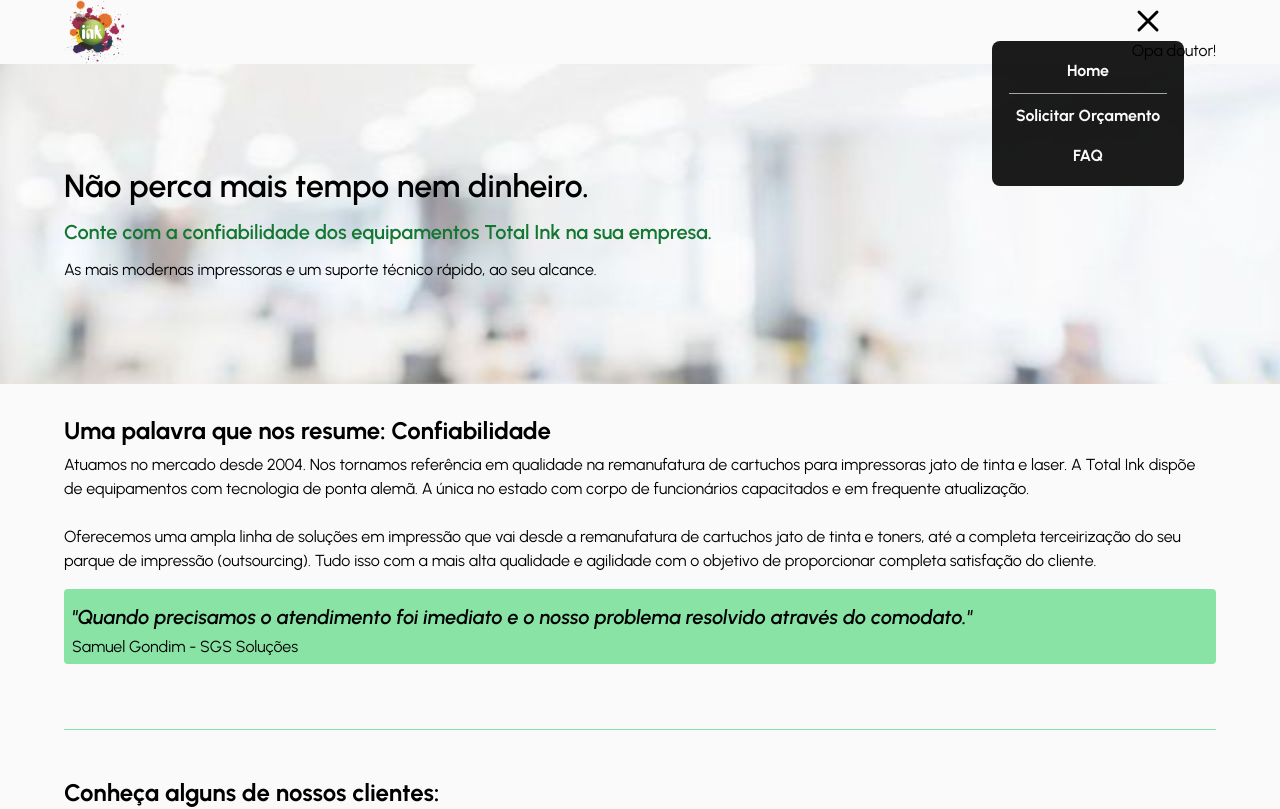
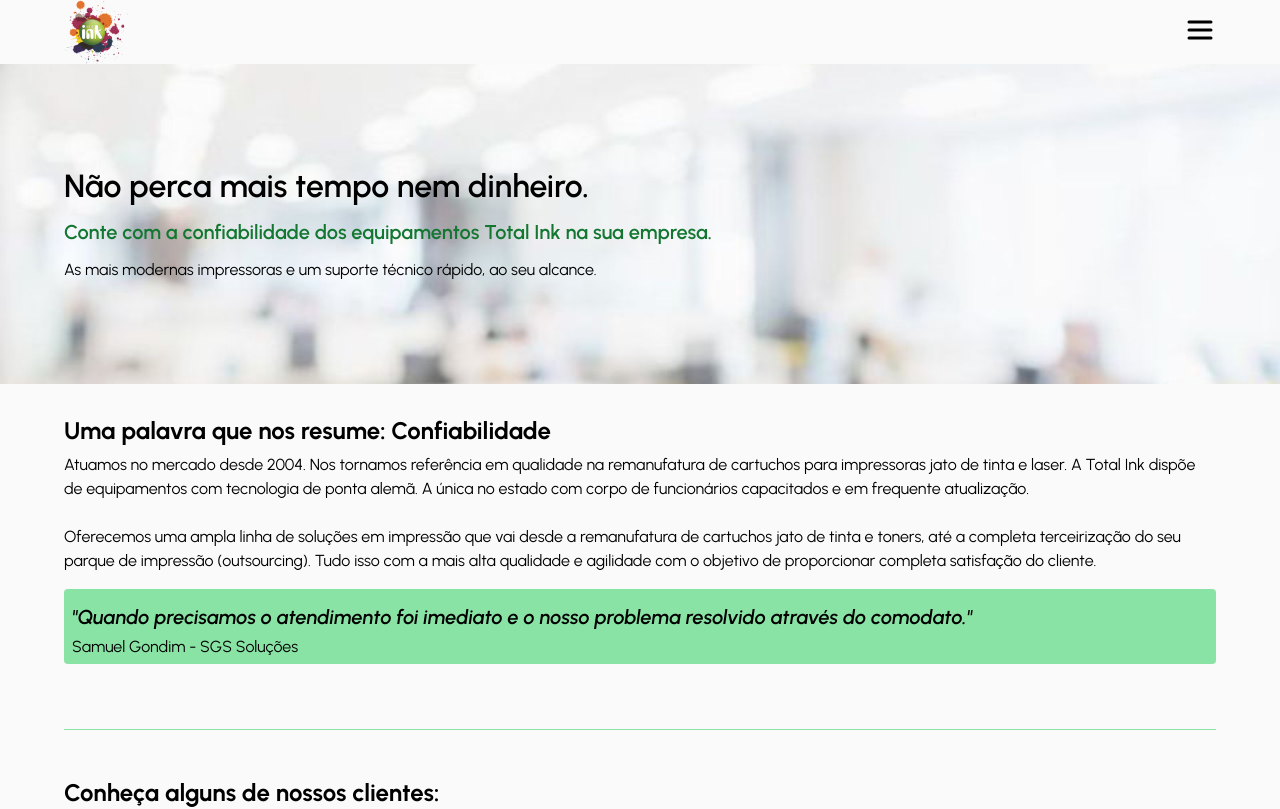
Before and after one commit to diegonacif/totalink-page, a React (Vite) app: page / in a window 1280 px wide. Shown: the top 809 px of the page. Built offline with nearby package versions, Linux system fonts and the light colour scheme.

Commit message:
Fix: Buttons render animations, whatsapp button outside click

```diff
--- a/src/components/MenuButton/MenuButton.jsx
+++ b/src/components/MenuButton/MenuButton.jsx
@@ -6,6 +6,8 @@ import { Link } from 'react-router-dom';
 
 // Outside Click (Hook)
 import { useOnClickOutside } from 'usehooks-ts'
+
+// Conditional Rendering Transition Lib
 import { useTransition, animated } from '@react-spring/web';
 
 export const MenuButton = () => {
@@ -29,8 +31,7 @@ export const MenuButton = () => {
     from: {opacity: 0},
     enter: {opacity: 1},
     leave: {opacity: 0},
-    // config: config.molasses,
-    onRest: () => setIsMenuOpen(!isMenuOpen),
+    config: {duration: 200},
   });
 
   return (
@@ -44,10 +45,12 @@ export const MenuButton = () => {
         <X size={32} weight="bold" onClick={() => handleMenuOpen()} /> :
         <List size={32} weight="bold" onClick={() => handleMenuOpen()} />
       }
+
+      {/* Conditional Rendering with Transition */}
       {
-        isMenuOpen
-        ?
-        <div className="menu-modal">
+        transitions(
+          (styles, item) => item &&
+            <animated.div className="menu-modal" style={styles}>
               <div className="menu-item">
                 <Link to="/">Home</Link>
               </div>
@@ -58,18 +61,9 @@ export const MenuButton = () => {
               <div className="menu-item">
                 <Link to="/faq">FAQ</Link>
               </div>
-        </div>
-        :
-        null
-      }
-      {
-        transitions(
-          (styles, item) => item && <animated.div style={styles}>Opa doutor!</animated.div>
+            </animated.div>
         )
       }
-
-
-
     </div>
   )
 }
--- a/src/components/MenuButton/_MenuButton.scss
+++ b/src/components/MenuButton/_MenuButton.scss
@@ -3,12 +3,6 @@
 
   svg {
     cursor: pointer;
-  }
-
-  .test {
-    display: flex;
-    width: 20rem;
-    height: 20rem;
   }
 
   .menu-modal {
--- a/src/components/WhatsappButton/WhatsappButton.jsx
+++ b/src/components/WhatsappButton/WhatsappButton.jsx
@@ -7,6 +7,9 @@ import whatsQr from '../../assets/whats-qr.png';
 
 // Outside Click (Hook)
 import { useOnClickOutside } from 'usehooks-ts'
+
+// Conditional Rendering Transition Lib
+import { useTransition, animated } from '@react-spring/web';
 
 export const WhatsappButton = ({ address }) => {
 
@@ -43,6 +46,14 @@ export const WhatsappButton = ({ address }) => {
 
   useOnClickOutside(refContainer, handleClickOutside)
 
+  // Modal Animation
+  const transitions = useTransition(showExpansion, {
+    from: {opacity: 0},
+    enter: {opacity: 1},
+    leave: {opacity: 0},
+    config: {duration: 200},
+  });
+
 
   return (
     <>
@@ -54,6 +65,7 @@ export const WhatsappButton = ({ address }) => {
           alt="Botão Whatsapp"
           className={showExpansion ? 'solid' : null}
           onClick={() => handleShowExpansion()}
+          ref={refContainer}
           /> :
           <img
           src={whatsappLogo}
@@ -64,18 +76,20 @@ export const WhatsappButton = ({ address }) => {
         }
       </div>
       {
-        showExpansion &&
-        <div
+        transitions(
+          (styles, item) => item &&
+            <animated.div
               className="whatsapp-expansion"
-          ref={refContainer}
+
+              style={styles}
             >
               <span>Leia o QR Code</span>
               <img src={whatsQr} alt="Whatsapp QR Code" />
               <span>ou clique no link abaixo</span>
               <a href={whatsappAddress}>Whatsapp Total Ink</a>
-        </div>
+            </animated.div>
+        )
       }
-
     </>
   )
 }
--- a/src/css/App.css
+++ b/src/css/App.css
@@ -322,11 +322,6 @@
 .menu-button-container svg {
   cursor: pointer;
 }
-.menu-button-container .test {
-  display: flex;
-  width: 20rem;
-  height: 20rem;
-}
 .menu-button-container .menu-modal {
   position: absolute;
   top: 2.3rem;
```
Also changed, not shown: 1 other file (tests, documents, lock files or other folders). Lines whose indentation alone changed are shown as unchanged.
